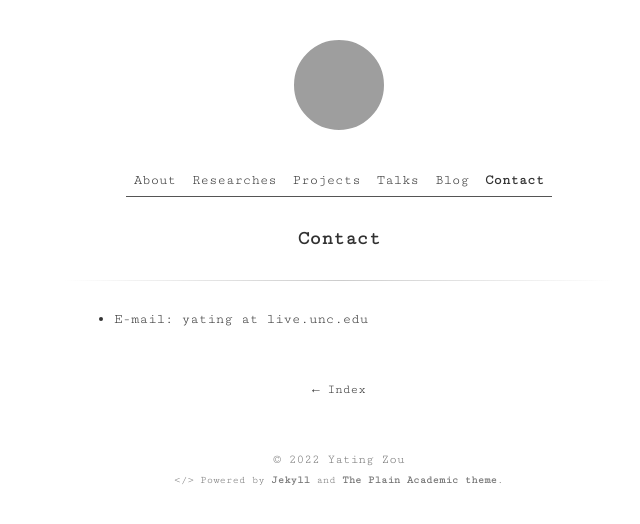
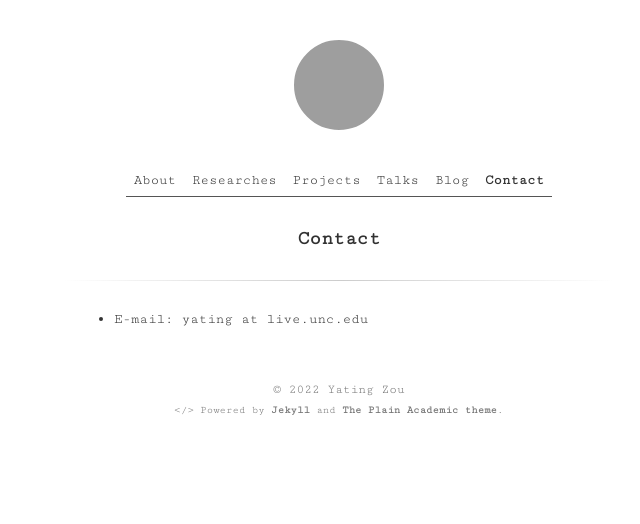
Before and after one commit to yatingz205/yatingz205.github.io, a Jekyll site: the page built from contact.md, in a window 1280 px wide. Shown: the top 524 px of the page, without its empty margins (301-941 px from the left). Built offline with Jekyll 4.4.1, drawn with Linux system fonts in a browser that asks for light colours.

Commit message:
Update page.html

```diff
--- a/_layouts/page.html
+++ b/_layouts/page.html
@@ -11,7 +11,3 @@ layout: default
 	{{ content }}
 
 </article>
-
-<div class="page-navigation code">
-	<a class="home" href="{{ "/" | prepend: site.baseurl | prepend: site.url }}" title="Back to Index">&larr; Index</a>
-</div>
```
